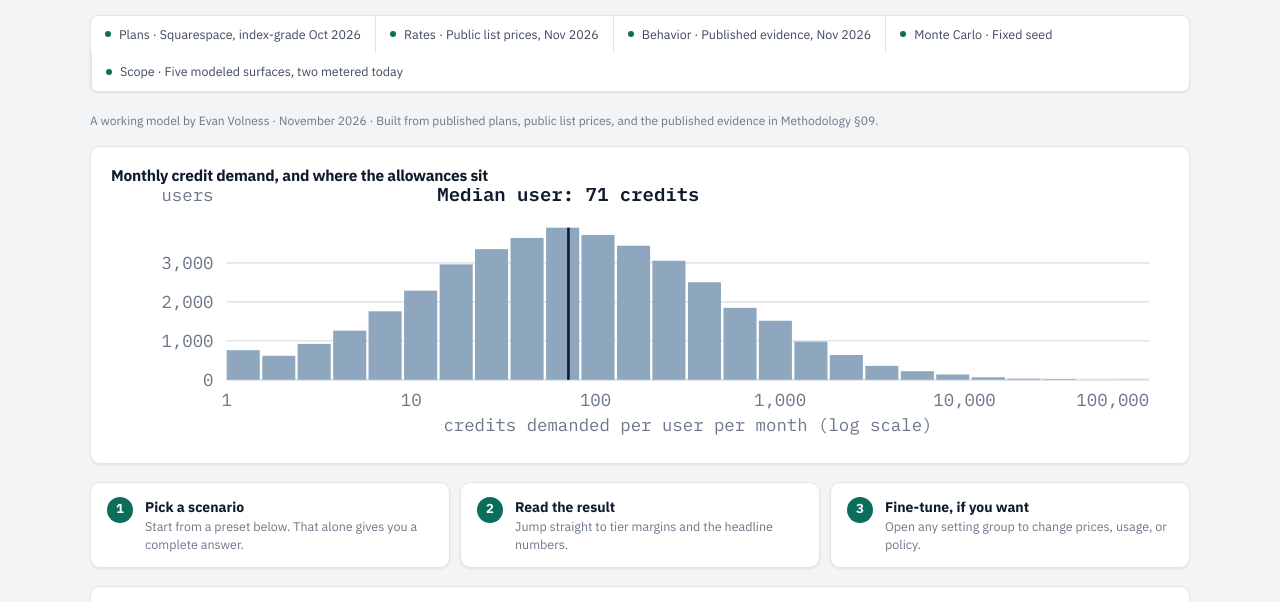
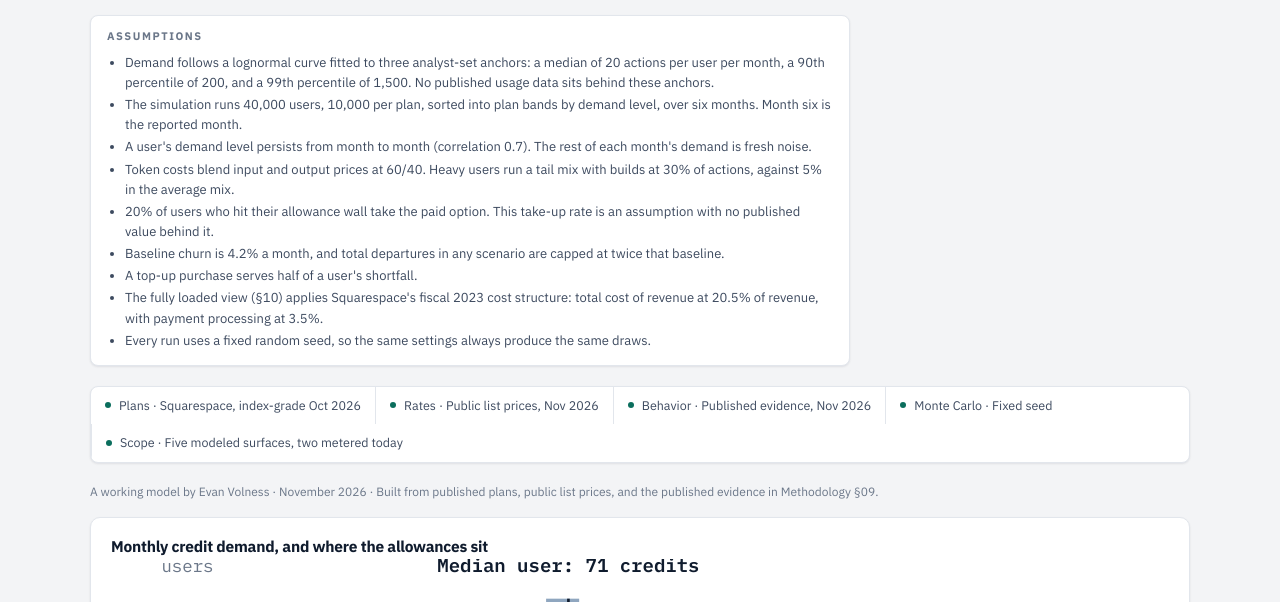
Before and after one commit to evoln47/ai-credit-economics-simulator, a plain HTML site: page index.html in a window 1280 px wide. Shown: the part 187-789 px from the top of the page. Drawn offline with Linux system fonts and the light colour scheme.

Commit message:
Add a brief assumptions list to the masthead summary; remove the static-view explainer paragraph from the tier margins section

```diff
--- a/index.html
+++ b/index.html
@@ -43,6 +43,10 @@ a{color:var(--accent)}
 h1{font-size:clamp(32px,5vw,44px);font-weight:700;letter-spacing:-.028em;color:var(--ink)}
 .lede{font-size:16.5px;line-height:1.6;color:var(--ink2);max-width:760px;margin:14px 0 18px}
 .lede strong{color:var(--ink)}
+.assump{margin:0 0 20px;border:1px solid var(--line);border-radius:var(--radius);background:var(--card);box-shadow:var(--shadow);padding:12px 16px;max-width:760px}
+.assump .assump-h{font-size:11px;letter-spacing:.14em;text-transform:uppercase;color:var(--muted);font-weight:700;margin:0 0 8px}
+.assump ul{margin:0;padding-left:18px;font-size:13px;line-height:1.55;color:var(--ink2)}
+.assump li{margin:2px 0}
 .stamp{display:flex;flex-wrap:wrap;gap:0;margin:0 0 20px;border:1px solid var(--line);border-radius:var(--radius);background:var(--card);box-shadow:var(--shadow);overflow:hidden}
 .stamp span{font-size:12.5px;padding:9px 14px;color:var(--ink2);display:flex;align-items:center;gap:8px}
 .stamp span + span{border-left:1px solid var(--line)}
@@ -353,6 +357,20 @@ section.fold.fold-open .sec-sub{margin-bottom:16px}
 <header class="masthead">
   <h1>AI Credit Economics Simulator</h1>
   <p class="lede">Squarespace sells AI as plan credits. This model asks what those credits cost to serve, and which allowance and shortfall rules keep that cost inside a target margin when, at the baseline, the median user needs about 3.6 times the Core allowance. <strong>10,000 users per plan</strong>, month 6 reported.</p>
+  <div class="assump">
+    <p class="assump-h">Assumptions</p>
+    <ul>
+      <li>Demand follows a lognormal curve fitted to three analyst-set anchors: a median of 20 actions per user per month, a 90th percentile of 200, and a 99th percentile of 1,500. No published usage data sits behind these anchors.</li>
+      <li>The simulation runs 40,000 users, 10,000 per plan, sorted into plan bands by demand level, over six months. Month six is the reported month.</li>
+      <li>A user's demand level persists from month to month (correlation 0.7). The rest of each month's demand is fresh noise.</li>
+      <li>Token costs blend input and output prices at 60/40. Heavy users run a tail mix with builds at 30% of actions, against 5% in the average mix.</li>
+      <li>20% of users who hit their allowance wall take the paid option. This take-up rate is an assumption with no published value behind it.</li>
+      <li>Baseline churn is 4.2% a month, and total departures in any scenario are capped at twice that baseline.</li>
+      <li>A top-up purchase serves half of a user's shortfall.</li>
+      <li>The fully loaded view (§10) applies Squarespace's fiscal 2023 cost structure: total cost of revenue at 20.5% of revenue, with payment processing at 3.5%.</li>
+      <li>Every run uses a fixed random seed, so the same settings always produce the same draws.</li>
+    </ul>
+  </div>
   <div class="stamp">
     <span>Plans · Squarespace, index-grade Oct 2026</span>
     <span>Rates · Public list prices, Nov 2026</span>
@@ -560,7 +578,6 @@ section.fold.fold-open .sec-sub{margin-bottom:16px}
   <div class="sec-head"><span class="sec-num">04</span><h2 id="h-margins">Tier margins, month six</h2></div>
   <div class="kpis" id="kpis"></div>
   <p class="src" id="marginViewNote" hidden></p>
-  <p class="src">Static view: the tier table below holds the population at 10,000 users per plan. The behavior card is the adjusted view, after movement. The static portfolio figures weight the four plans by the §06 mix weights, equal by default. The behavior card is the adjusted view, and its figures start every scenario from equal user counts, so adjusted revenue does not move when the §06 weights change. Squarespace's revenue concentrates in the lower plan families (Methodology §09), so read the portfolio margin as a policy comparison, not a forecast of the actual book. Percentile users in the table are read inside each plan's own tier band (§02) and costed at the average task mix, with a tail-mix margin beside each p99 figure: heavy users skew toward builds, so the average-mix tail cost is a floor. The guardrail flags run on the average-mix figures; the tail-mix margin is shown for judgment, and at defaults the two sit within a point of each other.</p>
   <div class="card beh-summary" id="behSummary"></div>
   <div class="card big-table" style="padding:6px 14px">
     <table class="stack" aria-label="Tier margin results">
```
